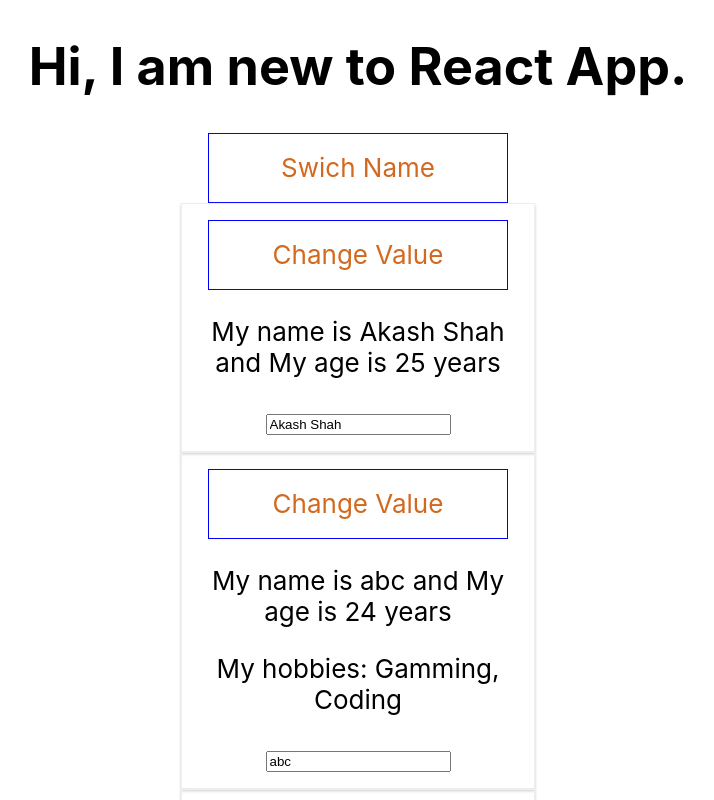
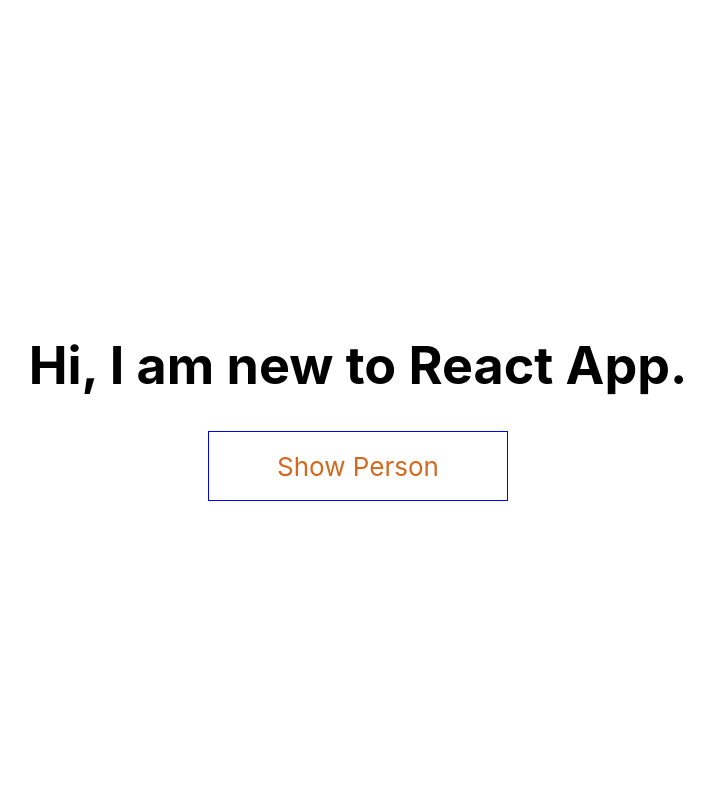
Before and after one commit to shahakash277/ReactLearning, a React (Create React App) app in the folder react-my-first-app/: page / in a window 1280 px wide. Shown: the top 800 px of the page, without its empty margins (282-996 px from the left). Built offline with nearby package versions, Linux system fonts and the light colour scheme.

Commit message:
toggle click on person show person and hide person

```diff
--- a/react-my-first-app/src/App.js
+++ b/react-my-first-app/src/App.js
@@ -2,39 +2,56 @@
 import './App.css';
 import './Person/person.css';
 import Person from './Person/Person';
+import { throws } from 'assert';
 class App extends Component {
-  state={
-    Person:[
-      {name:'Akash Shah',age:25},
-      {name:'abc',age:24},
-      {name:'xyz',age:26}
-    ]
+  state = {
+    Person: [
+      { name: 'Akash Shah', age: 25 },
+      { name: 'abc', age: 24 },
+      { name: 'xyz', age: 26 }
+    ],
+    showPerson : false,
+    titleName:"Show Person"
   }
 
-  switchNameHandler =(newName)=>{
+  switchNameHandler = (newName) => {
     console.log('was Clicked');
     //Don't do this this will not change value
     // this.state.Person[0].name='pqr';
-   this.setState({Person:[
-     {name:newName,age:25},
-     {name:'abc',age:24},
-     {name:'xyz',age:26}]})
+    this.setState({
+      Person: [
+        { name: newName, age: 25 },
+        { name: 'abc', age: 24 },
+        { name: 'xyz', age: 26 }],
+    })
   }
 
-  nameChangedHandler=(event)=>{
-    this.setState({Person:[
-      {name:'Akash',age:25},
-      {name:event.target.value,age:24},
-      {name:'xyz',age:26}]})
+  nameChangedHandler = (event) => {
+    this.setState({
+      Person: [
+        { name: 'Akash', age: 25 },
+        { name: event.target.value, age: 24 },
+        { name: 'xyz', age: 26 }]
+    })
   }
-
+  togglePersonHandler=()=>{
+    const doesState=this.state.showPerson;
+    console.log(doesState);
+    this.setState({
+      showPerson:!doesState,
+      titleName: doesState ? "Show Person": "Hide Person"
+     })
+  }
   render() {
     return (
       <div className="App">
         <header className="App-header">
           <h1>Hi, I am new to React App.</h1>
           {/*Avoid Using below pattern in calling function instend use this.switchNameHandler.bind(this,'bbb')*/}
-         <button  onClick={()=> this.switchNameHandler('aaa')}>Swich Name</button>
+          <button onClick={this.togglePersonHandler}>{this.state.titleName}</button>
+          {
+            this.state.showPerson ?
+              <div>
                 <Person
                   name={this.state.Person[0].name}
                   age={this.state.Person[0].age}
@@ -42,12 +59,15 @@
                 <Person
                   name={this.state.Person[1].name}
                   age={this.state.Person[1].age}
-            click={this.switchNameHandler.bind(this,'bbb')}
+                  click={this.switchNameHandler.bind(this, 'bbb')}
                   changed={this.nameChangedHandler}>My hobbies: Gamming, Coding</Person>
                 <Person
                   name={this.state.Person[2].name}
                   age={this.state.Person[2].age}
                 />
+              </div>
+            : null
+          }
         </header>
       </div>
     );
--- a/react-my-first-app/src/Person/person.css
+++ b/react-my-first-app/src/Person/person.css
@@ -10,10 +10,11 @@
 }
 .Person{
     width: 25%;
-    margin: auto;
+    height: 300px;
+    margin: 10px;
     border: 1px solid #eee;
     box-shadow: 0 2px 3px #ccc;
     padding : 16px;
     text-align: center;
-    display: inline-block;
+    display: inline-table;
 }
```
Lines whose indentation alone changed are shown as unchanged.
